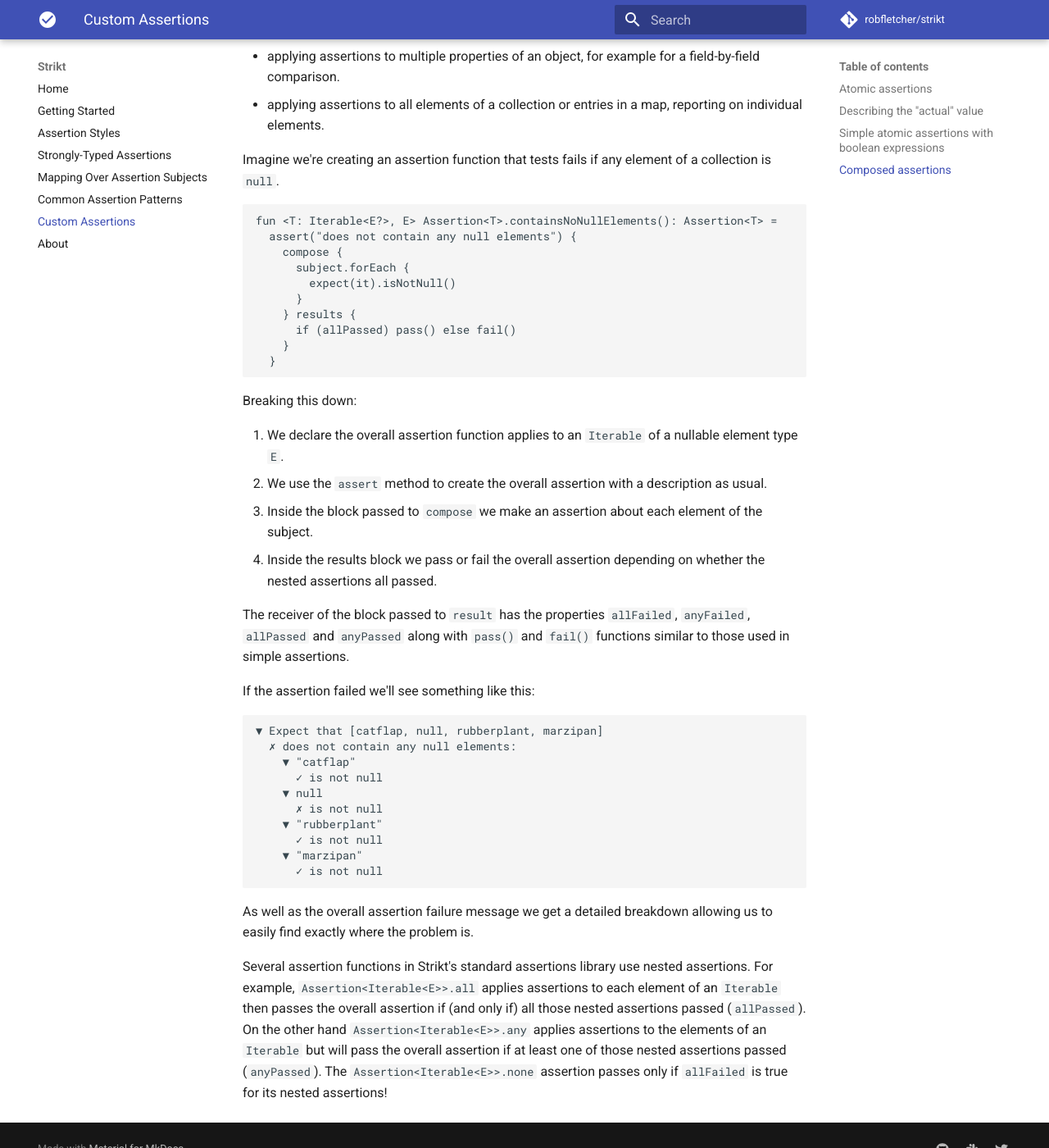
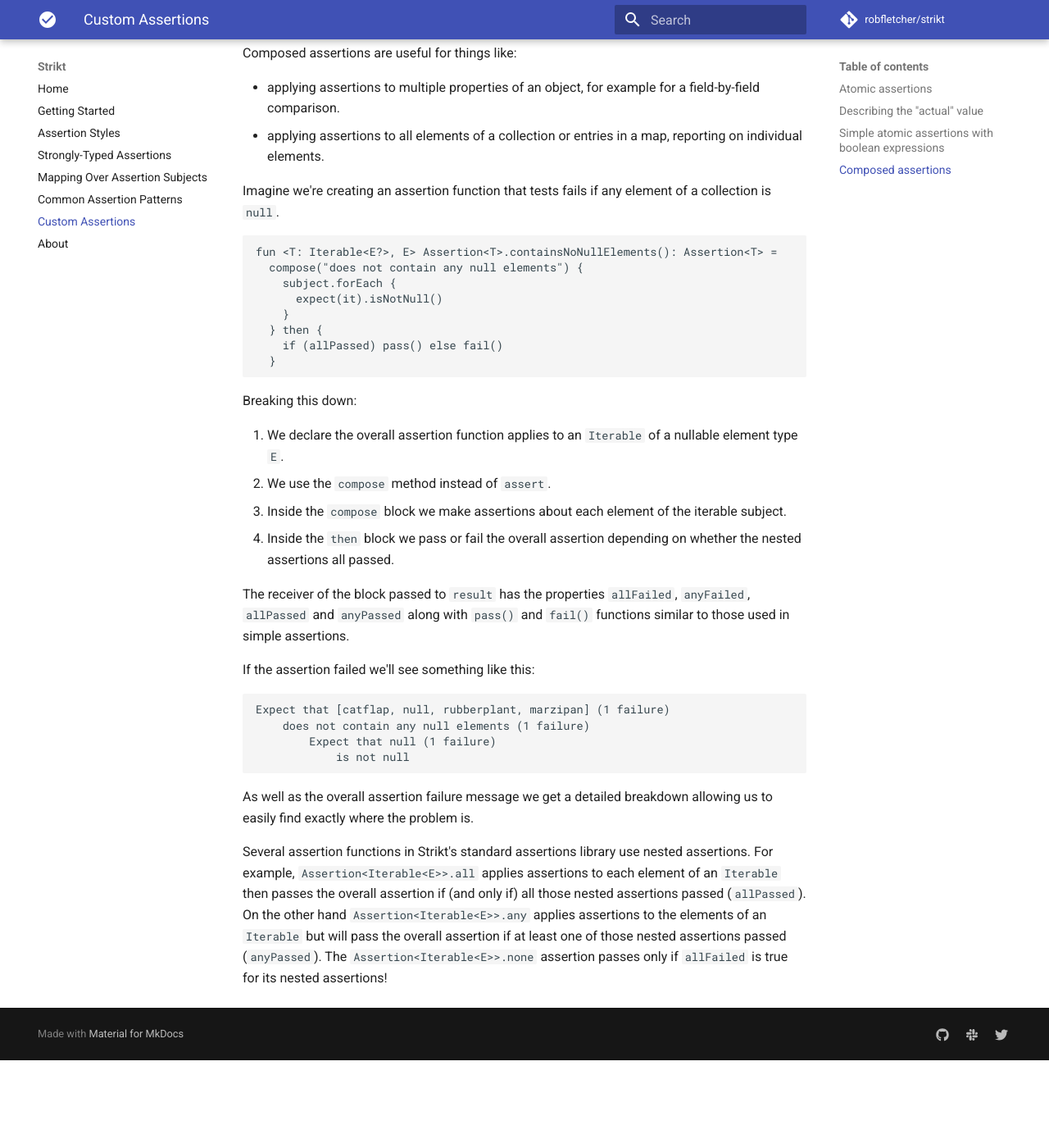
Before and after one commit to robfletcher/strikt, an MkDocs documentation site: the page built from docs/user-guide/custom-assertions.md, in a window 1280 px wide and 1400 px high, scrolled down 2316 px. Shown: the whole window at 82% size. Built offline with MkDocs 1.6.1 and Material for MkDocs 9.7.7, drawn with Linux system fonts in a browser that asks for light colours; comment, search, counter and statistics services are not loaded; old or Windows-style settings are respelled for this version of MkDocs; after the commit the page ends 3609 px from its top, so only the background shows below that; some of the changed text lies outside the part shown.

Commit message:
Correct a bunch of examples in docs

````diff
--- a/docs/user-guide/custom-assertions.md
+++ b/docs/user-guide/custom-assertions.md
@@ -32,8 +32,8 @@ Breaking this down:
 If this assertion fails it will produce a message like:
 
 ```
-▼ Expect that 2018-05-01
-  ✗ is St. Tib's Day
+Expect that 2018-05-01 (1 failure)
+    is St. Tib's Day
 ```
 
 !!! info
@@ -61,9 +64,8 @@ fun Assertion<LocalDate>.isStTibsDay(): Assertion<LocalDate> =
 Now if the assertion fails there is a little more detail.
 
 ```
-▼ Expect that 2018-05-01
-  ✗ is St. Tib's Day
-    • in fact it is 2018-05-01
+Expect that 2018-05-01
+    is St. Tib's Day : in fact it is 2018-05-01
 ```
 
 In this case that's not terribly helpful but when dealing with properties, method return values, or the like it can save a lot of effort in identifying the precise cause of an error.
@@ -97,39 +99,31 @@ Imagine we're creating an assertion function that tests fails if any element of
 
 ```kotlin
 fun <T: Iterable<E?>, E> Assertion<T>.containsNoNullElements(): Assertion<T> =
-  assert("does not contain any null elements") {
-    compose {
-      subject.forEach {
-        expect(it).isNotNull()
-      }
-    } results {
-      if (allPassed) pass() else fail()
+  compose("does not contain any null elements") {
+    subject.forEach {
+      expect(it).isNotNull()
     }
+  } then {
+    if (allPassed) pass() else fail()
   }
 ```
 
 Breaking this down:
 
 1. We declare the overall assertion function applies to an `Iterable` of a nullable element type `E`.
-2. We use the `assert` method to create the overall assertion with a description as usual.
-3. Inside the block passed to `compose` we make an assertion about each element of the subject.
-4. Inside the results block we pass or fail the overall assertion depending on whether the nested assertions all passed.
+2. We use the `compose` method instead of `assert`.
+3. Inside the `compose` block we make assertions about each element of the iterable subject.
+4. Inside the `then` block we pass or fail the overall assertion depending on whether the nested assertions all passed.
 
 The receiver of the block passed to `result` has the properties `allFailed`, `anyFailed`, `allPassed` and `anyPassed` along with `pass()` and `fail()` functions similar to those used in simple assertions.
 
 If the assertion failed we'll see something like this:
 
 ```
-▼ Expect that [catflap, null, rubberplant, marzipan]
-  ✗ does not contain any null elements:
-    ▼ "catflap"
-      ✓ is not null
-    ▼ null
-      ✗ is not null
-    ▼ "rubberplant"
-      ✓ is not null
-    ▼ "marzipan"
-      ✓ is not null
+Expect that [catflap, null, rubberplant, marzipan] (1 failure)
+    does not contain any null elements (1 failure)
+        Expect that null (1 failure)
+            is not null
 ```
 
 As well as the overall assertion failure message we get a detailed breakdown allowing us to easily find exactly where the problem is.
````
Also changed, not shown: other parts of docs/user-guide/custom-assertions.md (+4 -1 lines), docs/user-guide/assertion-styles.md (+8 -12 lines), docs/user-guide/common-patterns.md (+6 -11 lines), docs/user-guide/mapping.md (+12 -12 lines).
